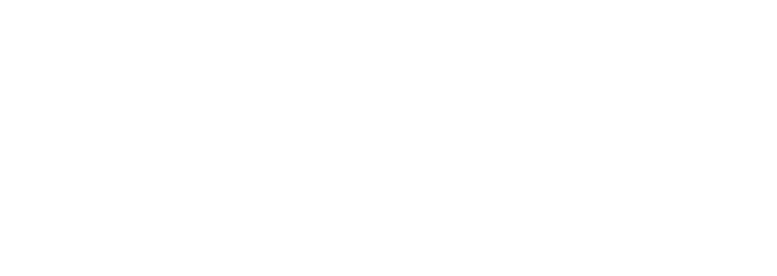
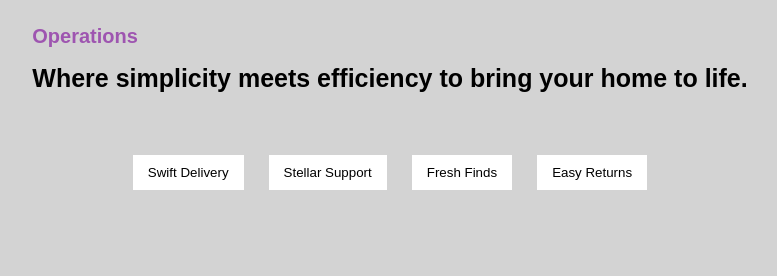
Before and after one commit to spahicadis/section-X-Shoppers-Dream, a plain HTML site: page index.html in a window 1280 px wide. Shown: the whole page, without its empty margins (250-1027 px from the left). Drawn offline with Linux system fonts and the light colour scheme.

Commit message:
Layout created and started with JS logic

```diff
--- a/index.html
+++ b/index.html
@@ -8,6 +8,24 @@
 </head>
 <body>
 
+  <main class="operations-section">
+    <div class="header">
+    <h2 >Operations</h2>
+    <h1>Where simplicity meets efficiency to bring your home to life.</h1>
+    </div>
+    <div class="btns-css btns-js">
+      <button class="active">Swift Delivery</button>
+      <button class="active">Stellar Support</button>
+      <button class="active">Fresh Finds</button>
+      <button class="acitve">Easy Returns</button>
+    </div>
+    <div class="content">
+      <img class="" src=""></div>
+      <h2 class="heder-rendered-css heder-rendered-js"></h2>
+      <p class="text-rendered-css text-rendered-js"></p>
+    </div>
+  </main>
+
  <script src="script.js"></script>
 </body>
 </html>
--- a/styles.css
+++ b/styles.css
@@ -0,0 +1,61 @@
+* {
+  font-family: Poppins, sans-serif;;
+}
+
+body {
+  background-color: lightgray;
+}
+
+
+.operations-section {
+  display: flex;
+  flex-direction: column;
+  justify-content: center;
+  align-items: center;
+}
+
+h2 {
+  font-family: Poppins, sans-serif;
+  color: #9e55b0;
+  font-size: 20px;
+  font-weight: 500px;
+}
+
+h1 {
+  font-family: Poppins, sans-serif;
+  color: black;
+  font-size: 25px;
+  font-weight: 500px;
+}
+
+
+.btns-css {
+  display: flex;
+  flex-direction: row;
+  gap: 25px;
+  justify-content: center;
+  margin-top: 45px;
+}
+
+button {
+  border: none;
+  background-color: white;
+  padding: 10px 15px;
+  background-color: white;
+  color: black;
+  transition: all 0.3s ease-in-out;
+}
+
+
+button:focus {
+  border: none;
+  background-color: white;
+  padding: 10px 15px;
+  background-color: #9e55b0;
+  color: white;
+}
+
+button:hover {
+  transform: scale(1.1);
+  cursor: pointer;
+}
```
Also changed, not shown: script.js (+15 -0 lines).
